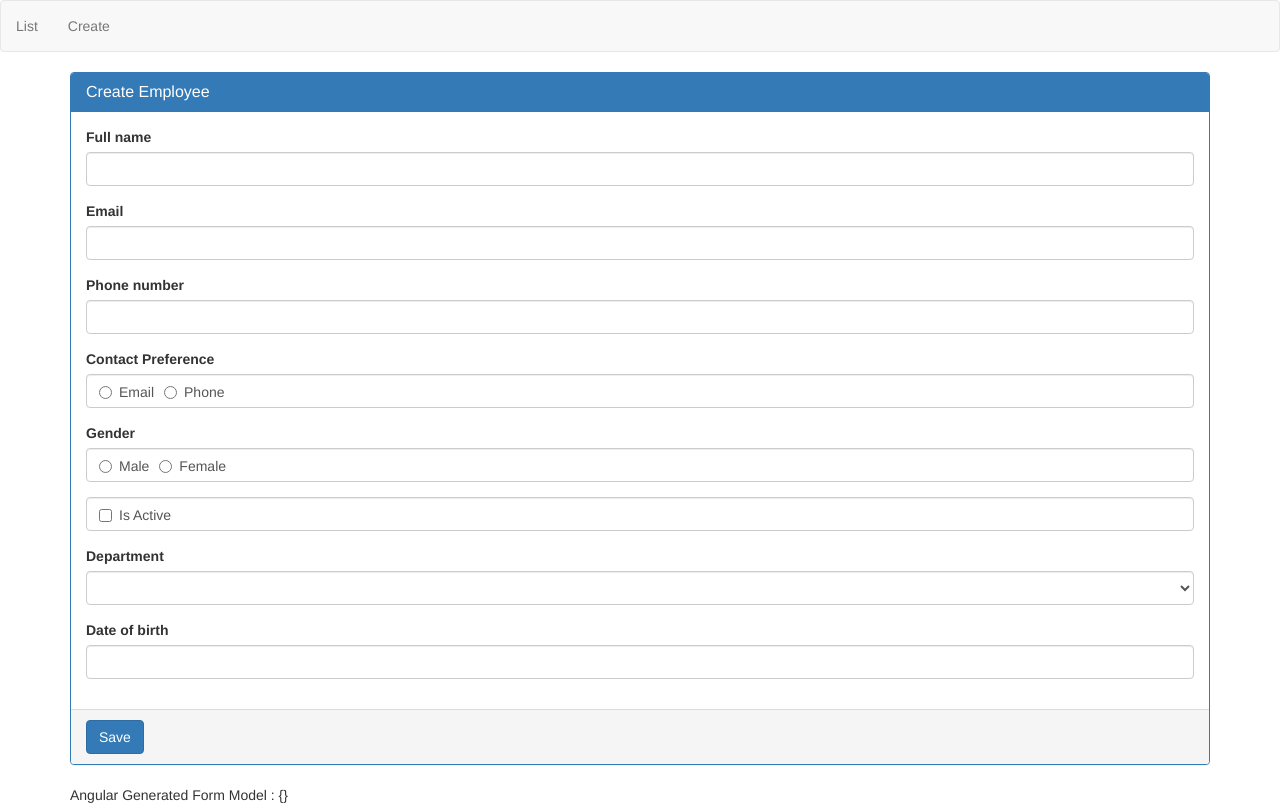
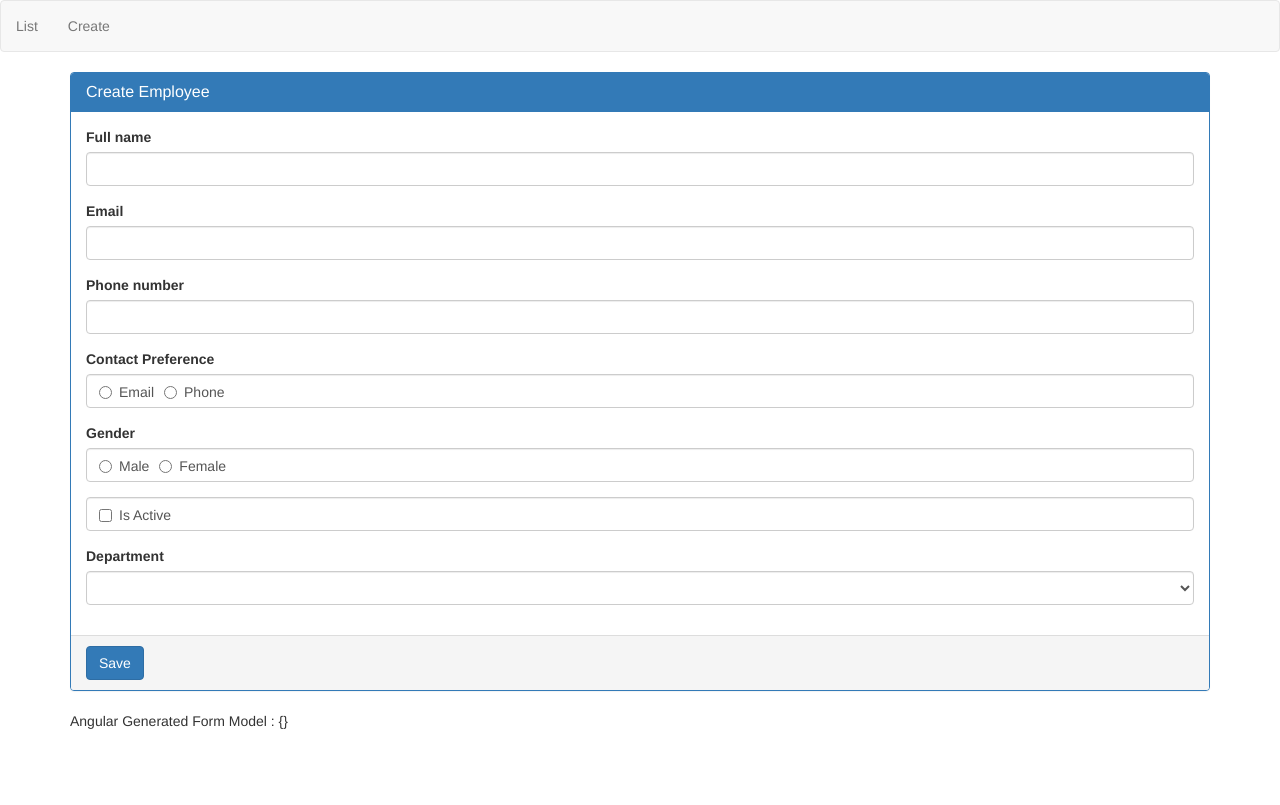
Before and after one commit to Finixzz/Angular-Crud, an Angular app in the folder web-app/: page /create in a window 1280 px wide. Built offline with nearby package versions, Linux system fonts and the light colour scheme.

Commit message:
Customised ngx bootstrap datepicker

```diff
--- a/web-app/src/app/employees/create-employee/create-employee.component.html
+++ b/web-app/src/app/employees/create-employee/create-employee.component.html
@@ -59,10 +59,6 @@
                     <option *ngFor="let dep of departments" [value]="dep.id">{{dep.name}}</option>
                 </select>
             </div>
-            <div class="form-group">
-                <label for="dateOfBirth">Date of birth</label>
-                <input id="dateOfBirth" name="dateOfBirth" [(ngModel)]="empModel.dateOfBirth" bsDaterangepicker  type="text" class="form-control" autocomplete="off" >
-            </div>
         </div>
         <div class="panel-footer">
             <button type="submit" class="btn btn-primary">Save</button>
--- a/web-app/src/app/employees/create-employee/create-employee.component.ts
+++ b/web-app/src/app/employees/create-employee/create-employee.component.ts
@@ -3,6 +3,8 @@ import {NgForm} from "@angular/forms";
 
 import {Employee} from 'src/app/models/employee.model';
 import {Department} from 'src/app/models/depatment.model';
+
+import { BsDaterangepickerConfig } from 'ngx-bootstrap/datepicker';
 
 @Component({
   selector: 'app-create-employee',
@@ -10,6 +12,7 @@ import {Department} from 'src/app/models/depatment.model';
   styleUrls: ['./create-employee.component.css']
 })
 export class CreateEmployeeComponent implements OnInit {
+  datePickerConfig: Partial<BsDaterangepickerConfig>;
   empModel : Employee;
   departments: Department[]=[
       new Department(1,'Help Desk'),
@@ -20,6 +23,12 @@ export class CreateEmployeeComponent implements OnInit {
   ]
   constructor() {
         this.empModel=new Employee();
+        this.datePickerConfig=Object.assign({},
+            {
+                containerClass:"theme-dark-blue",
+                showWeekNumbers: false,
+                dateInputFormat:"DD/MM/YYYY"
+            });
    }
 
   ngOnInit(): void {
```
